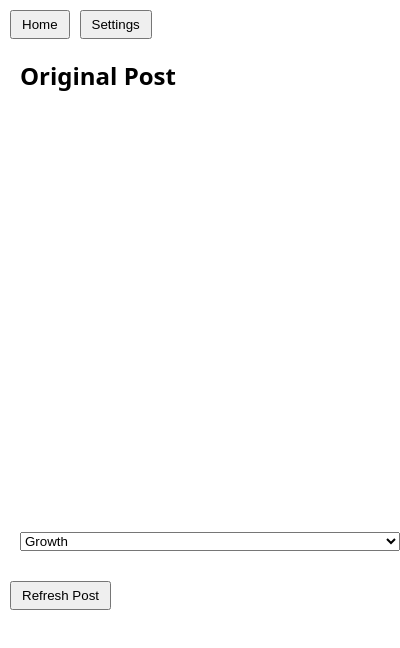
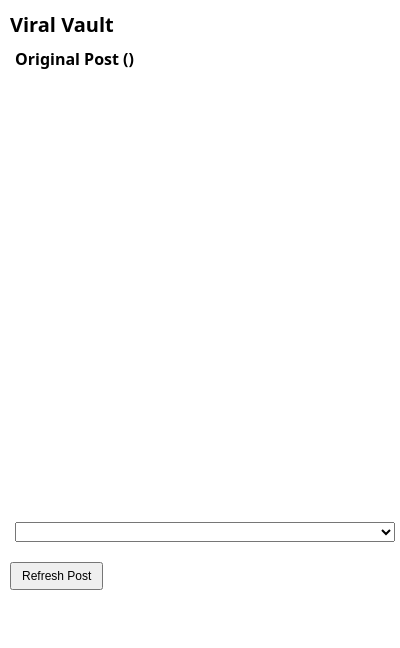
Before and after one commit to derrtaderr/content_template_extension, a browser extension: page popup.html in a window 400 px wide. Shown: the top 648 px of the page. Drawn offline with Linux system fonts and the light colour scheme.

Commit message:
Fix layout issues and restore two-column design in extension popup

```diff
--- a/background.js
+++ b/background.js
@@ -12,6 +12,7 @@ function preserveStructure(html) {
     return html.replace(/<br\s*\/?>/gi, '\n')
                .replace(/<\/p>\s*<p>/gi, '\n\n')
                .replace(/<li>/gi, '\n• ')
+               .replace(/<\/div>\s*<div>/gi, '\n')  // For Twitter's div-based structure
                .replace(/<[^>]*>/g, '');
 }
 
--- a/popup.html
+++ b/popup.html
@@ -1,31 +1,32 @@
 <!DOCTYPE html>
 <html>
 <head>
-    <title>Content Templatizer</title>
+    <title>Viral Vault</title>
     <link rel="stylesheet" type="text/css" href="styles/styles.css">
 </head>
 <body>
     <nav>
-        <button id="homeBtn">Home</button>
-        <button id="settingsBtn">Settings</button>
+        <div class="nav-left">
+            <h1>Viral Vault</h1>
+        </div>
+        <div class="nav-right">
+            <button id="homeBtn">Home</button>
+            <button id="settingsBtn">Settings</button>
+        </div>
     </nav>
+
     <div id="mainView">
         <div id="originalPost">
-            <h2>Original Post</h2>
+            <h2>Original Post (<span id="postPlatform"></span>)</h2>
             <div id="postContent"></div>
-            <select id="categorySelect">
-                <option value="Growth">Growth</option>
-                <option value="Knowledge">Knowledge</option>
-                <option value="Authority">Authority</option>
-                <option value="Empathize">Empathize</option>
-            </select>
+            <select id="categorySelect"></select>
         </div>
-
         <div id="templatizedPost">
             <h2>Templatized Post</h2>
             <textarea id="templateOutput" readonly></textarea>
         </div>
     </div>
+
     <div id="buttonContainer">
         <div id="leftButtons">
             <button id="refreshBtn">Refresh Post</button>
@@ -35,14 +36,22 @@
             <button id="copyToClipboardBtn">Copy to Clipboard</button>
         </div>
     </div>
+
     <div id="settingsView" style="display: none;">
         <h2>Settings</h2>
         <label for="userProfile">Your Professional Profile:</label>
         <textarea id="userProfile"></textarea>
         <label for="targetAudience">Target Audience:</label>
         <textarea id="targetAudience"></textarea>
+
+        <h3>Categories</h3>
+        <input type="text" id="newCategory" placeholder="Add new category">
+        <button id="addCategoryBtn">Add Category</button>
+        <ul id="categoryList"></ul>
+
         <button id="saveSettingsBtn">Save Settings</button>
     </div>
+
     <script src="popup.js"></script>
 </body>
 </html>
--- a/popup.js
+++ b/popup.js
@@ -11,6 +11,9 @@ document.addEventListener('DOMContentLoaded', function() {
     const userProfile = document.getElementById('userProfile');
     const targetAudience = document.getElementById('targetAudience');
     const saveSettingsBtn = document.getElementById('saveSettingsBtn');
+    const newCategory = document.getElementById('newCategory');
+    const addCategoryBtn = document.getElementById('addCategoryBtn');
+    const categoryList = document.getElementById('categoryList');
 
     function showMainView() {
         mainView.style.display = 'flex';
@@ -25,10 +28,45 @@ document.addEventListener('DOMContentLoaded', function() {
     homeBtn.addEventListener('click', showMainView);
     settingsBtn.addEventListener('click', showSettingsView);
 
-    function stripHtmlTags(html) {
-        let doc = new DOMParser().parseFromString(html, 'text/html');
-        return doc.body.textContent || "";
+    function loadCategories() {
+        chrome.storage.sync.get(['categories'], function(result) {
+            const categories = result.categories || [];
+            categoryList.innerHTML = '';
+            categories.forEach(category => {
+                const li = document.createElement('li');
+                li.textContent = category;
+                categoryList.appendChild(li);
+            });
+            updateCategoryDropdown(categories);
+        });
     }
+
+    function updateCategoryDropdown(categories) {
+        const select = document.getElementById('categorySelect');
+        select.innerHTML = '';
+        categories.forEach(category => {
+            const option = document.createElement('option');
+            option.value = category;
+            option.textContent = category;
+            select.appendChild(option);
+        });
+    }
+
+    addCategoryBtn.addEventListener('click', function() {
+        const category = newCategory.value.trim();
+        if (category) {
+            chrome.storage.sync.get(['categories'], function(result) {
+                const categories = result.categories || [];
+                if (!categories.includes(category)) {
+                    categories.push(category);
+                    chrome.storage.sync.set({categories: categories}, function() {
+                        newCategory.value = '';
+                        loadCategories();
+                    });
+                }
+            });
+        }
+    });
 
     function loadSelectedPost() {
         chrome.runtime.sendMessage({action: "getSelectedPost"}, function(response) {
@@ -37,8 +75,9 @@ document.addEventListener('DOMContentLoaded', function() {
                 postContent.textContent = "Error: Could not retrieve selected post.";
             } else if (response && response.post) {
                 postContent.innerHTML = response.post.content;
+                document.getElementById('postPlatform').textContent = response.post.platform;
             } else {
-                postContent.textContent = "No post selected. Please select a post on LinkedIn.";
+                postContent.textContent = "No post selected. Please select a post on Twitter or LinkedIn.";
             }
         });
     }
@@ -93,6 +132,7 @@ document.addEventListener('DOMContentLoaded', function() {
         });
     }
 
+    loadCategories();
     loadSettings();
     loadSelectedPost();
     showMainView();
--- a/styles/styles.css
+++ b/styles/styles.css
@@ -1,6 +1,6 @@
 body {
-  width: 800px;
-  height: 600px;
+  width: 780px;
+  height: 580px;
   font-family: system-ui, sans-serif;
   margin: 0;
   padding: 10px;
@@ -11,27 +11,34 @@ body {
 
 nav {
   display: flex;
-  justify-content: flex-start;
+  justify-content: space-between;
+  align-items: center;
   margin-bottom: 10px;
 }
 
-nav button {
-  margin-right: 10px;
+.nav-left h1 {
+  margin: 0;
+  font-size: 20px;
+}
+
+.nav-right button {
+  margin-left: 10px;
 }
 
 #mainView {
   display: flex;
   flex-direction: row;
-  flex-grow: 1;
+  flex: 1;
   overflow: hidden;
   margin-bottom: 10px;
 }
 
 #originalPost, #templatizedPost {
   width: 50%;
-  padding: 10px;
+  padding: 0 5px;
   display: flex;
   flex-direction: column;
+  overflow: hidden;
 }
 
 #originalPost {
@@ -39,9 +46,10 @@ nav button {
 }
 
 #postContent, #templateOutput {
-  flex-grow: 1;
+  flex: 1;
   overflow-y: auto;
   margin-bottom: 10px;
+  font-size: 14px;
 }
 
 #templateOutput {
@@ -53,21 +61,22 @@ nav button {
 #buttonContainer {
   display: flex;
   justify-content: space-between;
-  margin-top: 10px;
 }
 
 #leftButtons, #rightButtons {
   display: flex;
-  gap: 10px;
+  gap: 5px;
 }
 
 button {
   padding: 5px 10px;
+  font-size: 12px;
 }
 
 h2 {
   margin-top: 0;
-  margin-bottom: 10px;
+  margin-bottom: 5px;
+  font-size: 16px;
 }
 
 #settingsView {
@@ -77,11 +86,18 @@ h2 {
 
 #settingsView textarea {
   width: 100%;
-  height: 100px;
+  height: 80px;
   margin-bottom: 10px;
 }
 
 label {
   display: block;
   margin-top: 10px;
+  font-size: 14px;
 }
+
+select {
+  width: 100%;
+  margin-bottom: 10px;
+  font-size: 14px;
+}
```
Also changed, not shown: backend-server/index.js (renamed from content-templatizer-backend/index.js), backend-server/package.json (renamed from content-templatizer-backend/package.json), manifest.json, 4 other files.
